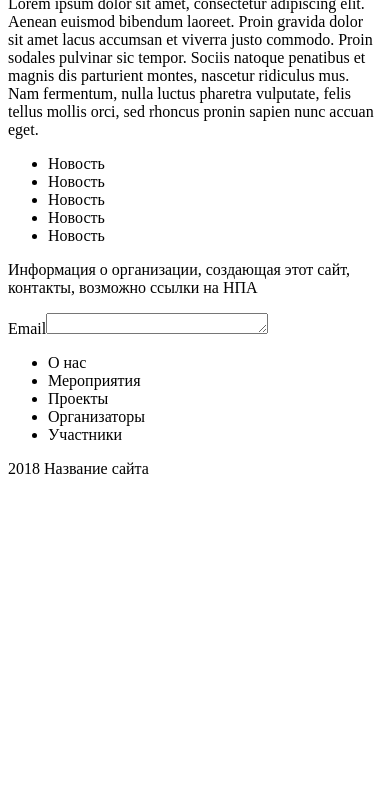
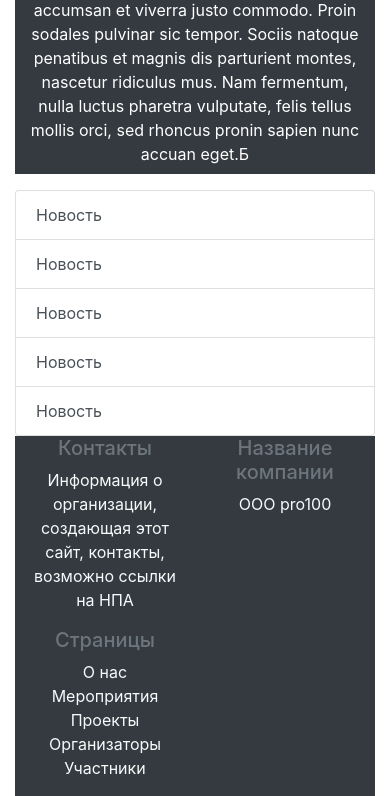
Before and after one commit to arapovavikka/PySite, a Django app: page /catalog/ in a window 390 px wide; the page is wider, and only the part inside the window is pictured. Shown: the part 1543-2339 px from the top of that part. Before the commit the page ends 2017 px from the top of that part, so only its background shows below. Run offline with Django 3.2, Linux system fonts and the light colour scheme; some libraries are stand-ins or nearby versions.

Commit message:
Catalog html

```diff
--- a/fest/templates/catalog.html
+++ b/fest/templates/catalog.html
@@ -1,91 +1,91 @@
-<!DOCTYPE html>
-<html>
+<!doctype html>
+<html lang="ru">
   <head>
+    <!-- Required meta tags -->
     <meta charset="utf-8">
-	<link href="https://fonts.googleapis.com/css?family=Rubik" rel="stylesheet">
-    <script src="https://ajax.googleapis.com/ajax/libs/jquery/1.12.4/jquery.min.js"></script>
-    <script src="https://maxcdn.bootstrapcdn.com/bootstrap/3.3.7/js/bootstrap.min.js"></script>
+    <meta name="viewport" content="width=device-width, initial-scale=1, shrink-to-fit=no">
 
-    <!-- Добавление дополнительного статического CSS файла -->
+    <!-- Bootstrap CSS -->
+    <link rel="stylesheet" href="https://stackpath.bootstrapcdn.com/bootstrap/4.1.3/css/bootstrap.min.css" integrity="sha384-MCw98/SFnGE8fJT3GXwEOngsV7Zt27NXFoaoApmYm81iuXoPkFOJwJ8ERdknLPMO" crossorigin="anonymous">
     {% load static %}
-    <link rel="stylesheet" href="{% static 'css/styles.css' %}">
+
+    <link rel="stylesheet" href="{% static 'css/style.css' %}">
+
+
     <title>Каталог</title>
   </head>
   <body>
-<!--header-->
-	<header>
-		<div class="mid_centrovka">
-		<img src={% static 'img/manager.svg' %}>
-		<a href="#">Личный кабинет<br>вход/выход</a>
+    <div class="container">
+
+      <div class="row row justify-content-end">
+        <a href="#" class="btn btn-secondary mr-4">Вход в личный кабинет</a>
       </div>
-	</header>
-	<div class="mid_centrovka">
-		<ul class="header">
-		   <li><a href="#"> Главная</a></li>
-		   <li><a href="#">Каталог</a></li>
-		   <li><a href="{{ 'projects/' }}">Проекты</a></li>
-		   <li><a href="#">Мероприятия</a></li>
-		   <li><a href="#">Организаторы</a></li>
+      <div class="btn-group header-menu">
+        <a href="#" class="btn btn-secondary">Главная</a>
+        <a href="#" class="btn btn-secondary">Каталог</a>
+        <a href="#" class="btn btn-secondary">Проекты</a>
+        <a href="#" class="btn btn-secondary">Мероприятия</a>
+        <a href="#" class="btn btn-secondary">Организаторы</a>
+      </div>
+   </div>
+        <div class="container text-center">
+          <h1>Каталог</h1>
+          <p>В данном разделе содержится краткая информация о проводимых в ближайшее время мероприятиях и проектах, участвующих в данных мероприятиях в городе Санкт-Петербург. В переди долгожданная пора новогодней атмосферы, большого количества самых красивых подарков для близких и родных.</p>
+        <!-- Three columns of text below the carousel -->
+        <div class="row text-center d-flex justify-content-around">
+          <div class="col-lg-4 mt-4">
+            <img class="rounded" src="{% static 'img/u243.jpg' %}" alt="Generic placeholder image" width="350" height="300">
+            <h2>Heading</h2>
+            <p>Donec sed odio dui. Etiam porta sem malesuada magna mollis euismod. Nullam id dolor id nibh ultricies vehicula ut id elit. Morbi leo risus, porta ac consectetur ac, vestibulum at eros. Praesent commodo cursus magna.</p>
+            <p><a class="btn btn-secondary" href="#" role="button">Подробнее &raquo;</a></p>
+          </div><!-- /.col-lg-4 -->
+          <div class="col-lg-4 mt-4">
+            <img class="rounded" src="{% static 'img/u244.jpg' %}" alt="Generic placeholder image" width="350" height="300">
+            <h2>Heading</h2>
+            <p>Duis mollis, est non commodo luctus, nisi erat porttitor ligula, eget lacinia odio sem nec elit. Cras mattis consectetur purus sit amet fermentum. Fusce dapibus, tellus ac cursus commodo, tortor mauris condimentum nibh.</p>
+            <p><a class="btn btn-secondary" href="#" role="button">Подробнее &raquo;</a></p>
+          </div><!-- /.col-lg-4 -->
+           </div>
+        </div><!-- /.row -->
+        <div class="container">
+
+        <p class="text-white bg-dark text-center p-2">Lorem ipsum dolor sit amet, consectetur adipiscing elit. Aenean euismod bibendum laoreet. Proin gravida dolor sit amet lacus accumsan et viverra justo commodo. Proin sodales pulvinar sic tempor. Sociis natoque penatibus et magnis dis parturient montes, nascetur ridiculus mus. Nam fermentum, nulla luctus pharetra vulputate, felis tellus mollis orci, sed rhoncus pronin sapien nunc accuan eget.Б</p>
+        <div class="list-group">
+          <a href="#" class="list-group-item list-group-item-action">Новость</a>
+          <a href="#" class="list-group-item list-group-item-action">Новость</a>
+          <a href="#" class="list-group-item list-group-item-action">Новость</a>
+          <a href="#" class="list-group-item list-group-item-action">Новость</a>
+          <a href="#" class="list-group-item list-group-item-action">Новость</a>
+        </div>
+        <footer class="container">
+          <div class="row text-center bg-dark">
+            <div class="col-6 col-md">
+              <h5 class=" text-muted">Контакты</h5>
+              <ul class="list-unstyled text-small">
+                <li class=" text-light">Информация о организации, создающая этот сайт, контакты, возможно ссылки на НПА</li>
               </ul>
             </div>
-<!--header-->
-<!--mid_1-->
-	<div class="mid_centrovka">
-		<h1>Каталог</h1>
-		<p>В данном разделе содержится краткая информация о проводимых в ближайшее время мероприятиях  и проектах, участвующих в данных мероприятиях в городе Санкт-Петербург. В переди долгожданная пора новогодней атмосферы, большого количества самых красивых подарков для близких и родных.</p>
-		<div class="katalog_mid_centrovka_block_2">
-			<div class="katalog_mid_centrovka_block_2_block">
-				<p>Мероприятия</p>
-				<img src={% static 'img/u243.jpg' %}>
-				<p class="katalog_mid_centrovka_block_2_block_text">Все самые ожидаемые мероприятия в городе Вы можете увидеть в данном разделе</p>
-				<a href="katalog_knopka">Подробнее</a>
-			</div>
-			<div class="katalog_mid_centrovka_block_2_block">
-				<p>Интересные проекты</p>
-				<img src={% static 'img/u244.jpg' %}>
-				<p class="katalog_mid_centrovka_block_2_block_text">Все самые необычные проекты в городе Вы можете увидеть в данном разделе</p>
-				<a href="katalog_knopka">Подробнее</a>
-			</div>
-	</div>
-<!--mid_1-->
-<!--mid_2-->
-	<div class="mid_centrovka">
-		<div class="mid_centrovka_3_gradient"></div>
-		<p>Lorem ipsum dolor sit amet, consectetur adipiscing elit. Aenean euismod bibendum laoreet. Proin gravida dolor sit amet lacus accumsan et viverra justo commodo. Proin sodales pulvinar sic tempor. Sociis natoque penatibus et magnis dis parturient montes, nascetur ridiculus mus. Nam fermentum, nulla luctus pharetra vulputate, felis tellus mollis orci, sed rhoncus pronin sapien nunc accuan eget.</p>
-		<div>
-			<ul>
-				<li>Новость</li>
-				<li>Новость</li>
-				<li>Новость</li>
-				<li>Новость</li>
-				<li>Новость</li>
+            <div class="col-6 col-md">
+              <h5 class=" text-muted">Название компании</h5>
+              <ul class="list-unstyled text-small">
+                <li class=" text-light">ООО pro100</li>
               </ul>
             </div>
-	</div>
-<!--mid_2-->
-<!--footer-->
-	<div class="mid_centrovka">
-		<footer>
-			<div class="mid_centrovka_footer">
-				<div class="mid_centrovka_footer_block">
-					<p>Информация о организации, создающая этот сайт, контакты, возможно ссылки на НПА</p>
-					<p>Email<textarea rows="1" cols="25" name="text"></textarea></p>
-				</div>
-				<div class="mid_centrovka_footer_block">
-					<ul>
-						<li>О нас</li>
-						<li>Мероприятия</li>
-						<li>Проекты</li>
-						<li>Организаторы</li>
-						<li>Участники</li>
+            <div class="col-6 col-md">
+              <h5 class=" text-muted">Страницы</h5>
+              <ul class="list-unstyled text-small ">
+                <li><a class="text-light" href="#">О нас</a></li>
+                <li><a class="text-light" href="#">Мероприятия</a></li>
+                <li><a class="text-light" href="#">Проекты</a></li>
+                <li><a class="text-light" href="#">Организаторы</a></li>
+                <li><a class="text-light" href="#">Участники</a></li>
               </ul>
             </div>
-			</div>
-			<div class="mid_centrovka_3_gradient">2018 Название сайта</div>
         </footer>
-	</div>
-<!--footer-->
+    <!-- Optional JavaScript -->
+    <!-- jQuery first, then Popper.js, then Bootstrap JS -->
+    <script src="https://code.jquery.com/jquery-3.3.1.slim.min.js" integrity="sha384-q8i/X+965DzO0rT7abK41JStQIAqVgRVzpbzo5smXKp4YfRvH+8abtTE1Pi6jizo" crossorigin="anonymous"></script>
+    <script src="https://cdnjs.cloudflare.com/ajax/libs/popper.js/1.14.3/umd/popper.min.js" integrity="sha384-ZMP7rVo3mIykV+2+9J3UJ46jBk0WLaUAdn689aCwoqbBJiSnjAK/l8WvCWPIPm49" crossorigin="anonymous"></script>
+    <script src="https://stackpath.bootstrapcdn.com/bootstrap/4.1.3/js/bootstrap.min.js" integrity="sha384-ChfqqxuZUCnJSK3+MXmPNIyE6ZbWh2IMqE241rYiqJxyMiZ6OW/JmZQ5stwEULTy" crossorigin="anonymous"></script>
   </body>
 </html>
-
-<!---->
```
Lines whose indentation alone changed are shown as unchanged.
